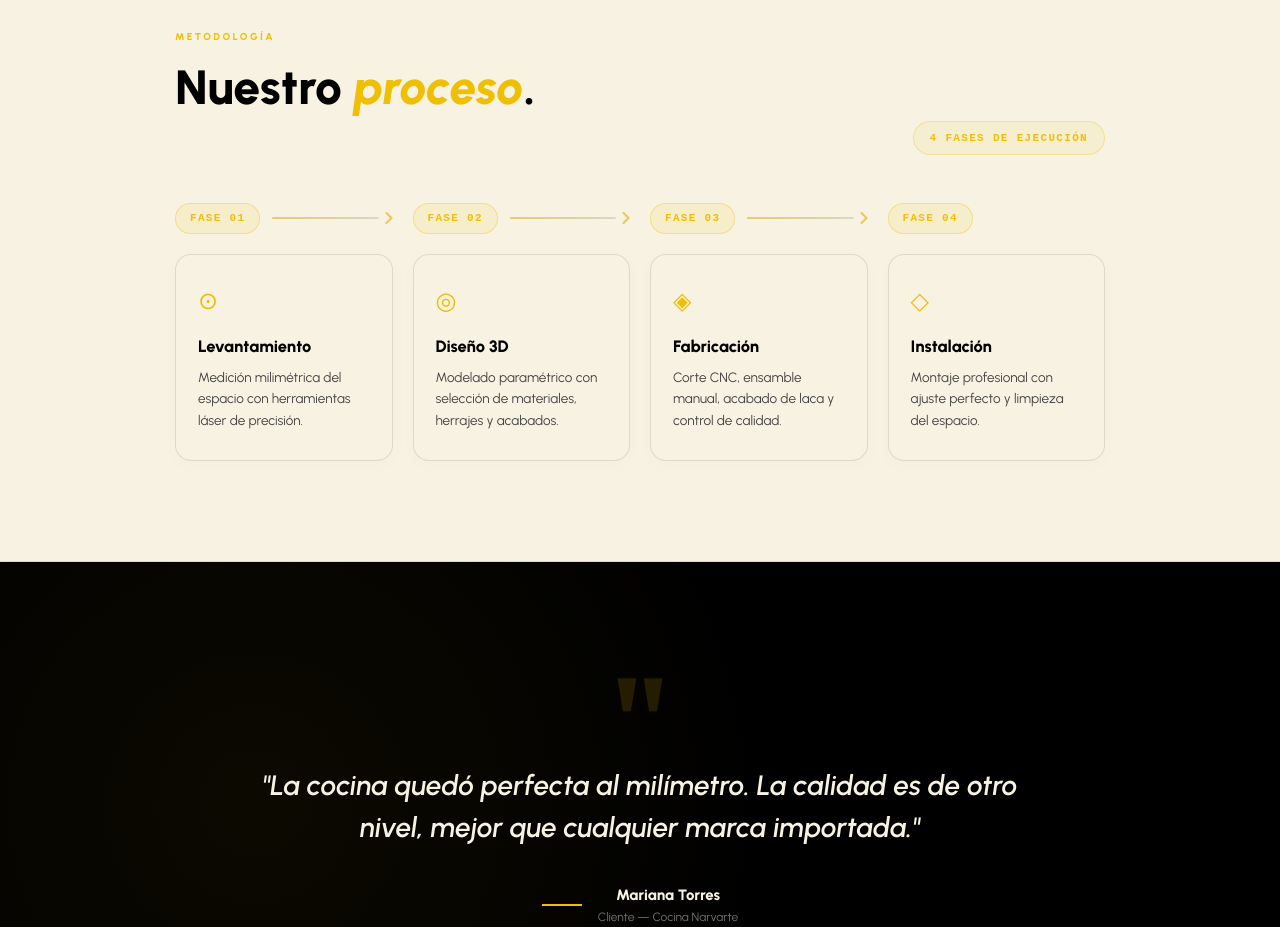
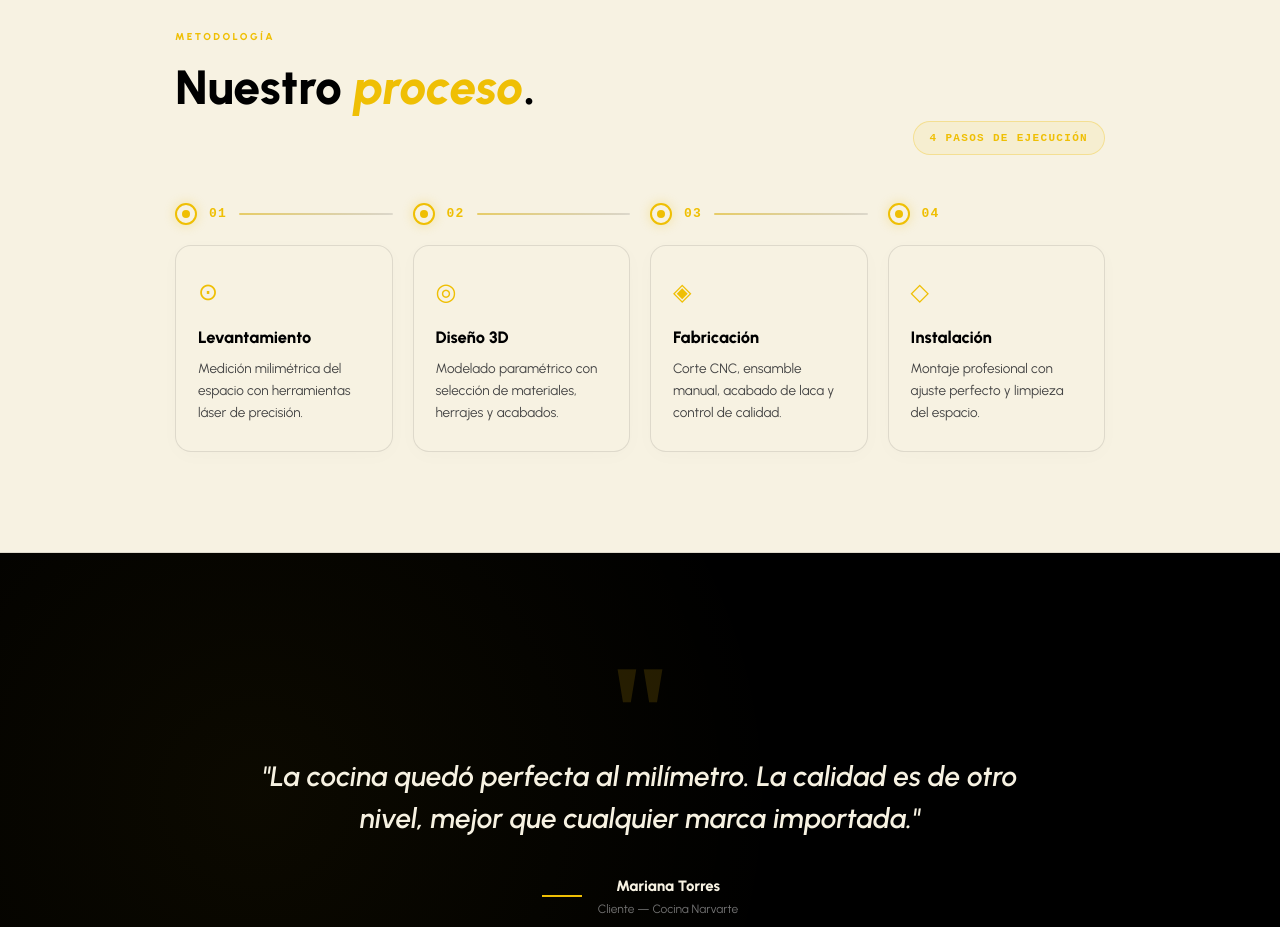
Before and after one commit to LucaFront-End/studio-cab-2, a React (Vite) app: page /servicios/carpinteria in a window 1280 px wide. Shown: the part 1900-2827 px from the top of the page. Built offline with nearby package versions, Linux system fonts and the light colour scheme; no server answers; a web font is replaced by a local one.

Commit message:
feat: integrate Velvet Tapiceria double-ring dots (puntos) and timeline connectors into Lo que podemos hacer section

```diff
--- a/src/pages/ServiceDetailPage.css
+++ b/src/pages/ServiceDetailPage.css
@@ -560,7 +560,7 @@
   transform: translateY(0);
 }
 
-/* Timeline Step Header with Phase Pill and Connecting Arrow */
+/* Timeline Step Header with Velvet Tapicería Dot and Connecting Line */
 .sdv2-timeline-step-header {
   display: flex;
   align-items: center;
@@ -569,17 +569,46 @@
   position: relative;
 }
 
-.sdv2-timeline-step-pill {
-  font-size: 11px;
+.sdv2-velvet-dot {
+  position: relative;
+  z-index: 3;
+  width: 22px;
+  height: 22px;
+  border-radius: 50%;
+  border: 2px solid var(--colors--theme-orange);
+  background: var(--colors--theme-white);
+  display: flex;
+  align-items: center;
+  justify-content: center;
+  transition: all 0.4s cubic-bezier(0.16, 1, 0.3, 1);
+  box-shadow: 0 0 12px color-mix(in srgb, var(--colors--theme-orange) 30%, transparent);
+  flex-shrink: 0;
+}
+
+.sdv2-velvet-dot-inner {
+  width: 8px;
+  height: 8px;
+  border-radius: 50%;
+  background: var(--colors--theme-orange);
+  transition: all 0.4s cubic-bezier(0.16, 1, 0.3, 1);
+}
+
+.sdv2-timeline-step:hover .sdv2-velvet-dot {
+  transform: scale(1.35);
+  background: var(--colors--theme-orange);
+  box-shadow: 0 0 20px color-mix(in srgb, var(--colors--theme-orange) 60%, transparent);
+}
+
+.sdv2-timeline-step:hover .sdv2-velvet-dot-inner {
+  background: var(--colors--theme-white);
+}
+
+.sdv2-timeline-step-num {
+  font-size: 13px;
   font-weight: 900;
-  letter-spacing: 0.12em;
+  letter-spacing: 0.1em;
   color: var(--colors--theme-orange);
-  background: color-mix(in srgb, var(--colors--theme-orange) 10%, transparent);
-  padding: 6px 14px;
-  border-radius: 100px;
-  border: 1px solid color-mix(in srgb, var(--colors--theme-orange) 35%, transparent);
   font-family: monospace;
-  white-space: nowrap;
 }
 
 .sdv2-timeline-step-arrow {
--- a/src/pages/ServiceDetailPage.jsx
+++ b/src/pages/ServiceDetailPage.jsx
@@ -517,7 +517,7 @@ export default function ServiceDetailPage() {
         </section>
       )}
 
-      {/* ═══ 5: PROCESS / CAPACIDADES (FORMATO TIMELINE DE PASOS) ═══ */}
+      {/* ═══ 5: PROCESS / CAPACIDADES (VELVET TAPICERÍA TIMELINE DOTS) ═══ */}
       <section className="sdv2-process">
         <div className="container-default">
           <div className="sdv2-process-header-wrap">
@@ -534,29 +534,29 @@ export default function ServiceDetailPage() {
               </h2>
             </div>
             <div className="sdv2-timeline-badge">
-              <span>{service.process.length} FASES DE EJECUCIÓN</span>
+              <span>{service.process.length} PASOS DE EJECUCIÓN</span>
             </div>
           </div>
 
-          {/* Timeline Horizontal Track */}
+          {/* Timeline Horizontal Track con Puntos Velvet */}
           <div className="sdv2-timeline-track" style={{ '--process-cols': service.process.length }}>
             {service.process.map((step, i) => (
               <div key={i} ref={el => procRefs.current[i] = el} className={`sdv2-timeline-step ${procVis[i] ? 'in-view' : ''}`}>
 
-                {/* Timeline Header with Phase Pill and Connecting Arrow */}
+                {/* Header del Paso con Punto Velvet y Línea Conectora */}
                 <div className="sdv2-timeline-step-header">
-                  <span className="sdv2-timeline-step-pill">FASE {step.num}</span>
+                  <div className="sdv2-velvet-dot">
+                    <div className="sdv2-velvet-dot-inner" />
+                  </div>
+                  <span className="sdv2-timeline-step-num">0{i + 1}</span>
                   {i < service.process.length - 1 && (
                     <div className="sdv2-timeline-step-arrow">
                       <span className="sdv2-arrow-line" />
-                      <svg width="8" height="12" viewBox="0 0 8 12" fill="none">
-                        <path d="M1.5 1L6.5 6L1.5 11" stroke="currentColor" strokeWidth="2" strokeLinecap="round" strokeLinejoin="round"/>
-                      </svg>
                     </div>
                   )}
                 </div>
 
-                {/* Timeline Card */}
+                {/* Tarjeta de Contenido */}
                 <div className="sdv2-timeline-card">
                   <div className="sdv2-timeline-icon">{step.icon || '⦿'}</div>
                   <h3 className="sdv2-timeline-title">{step.title}</h3>
```
